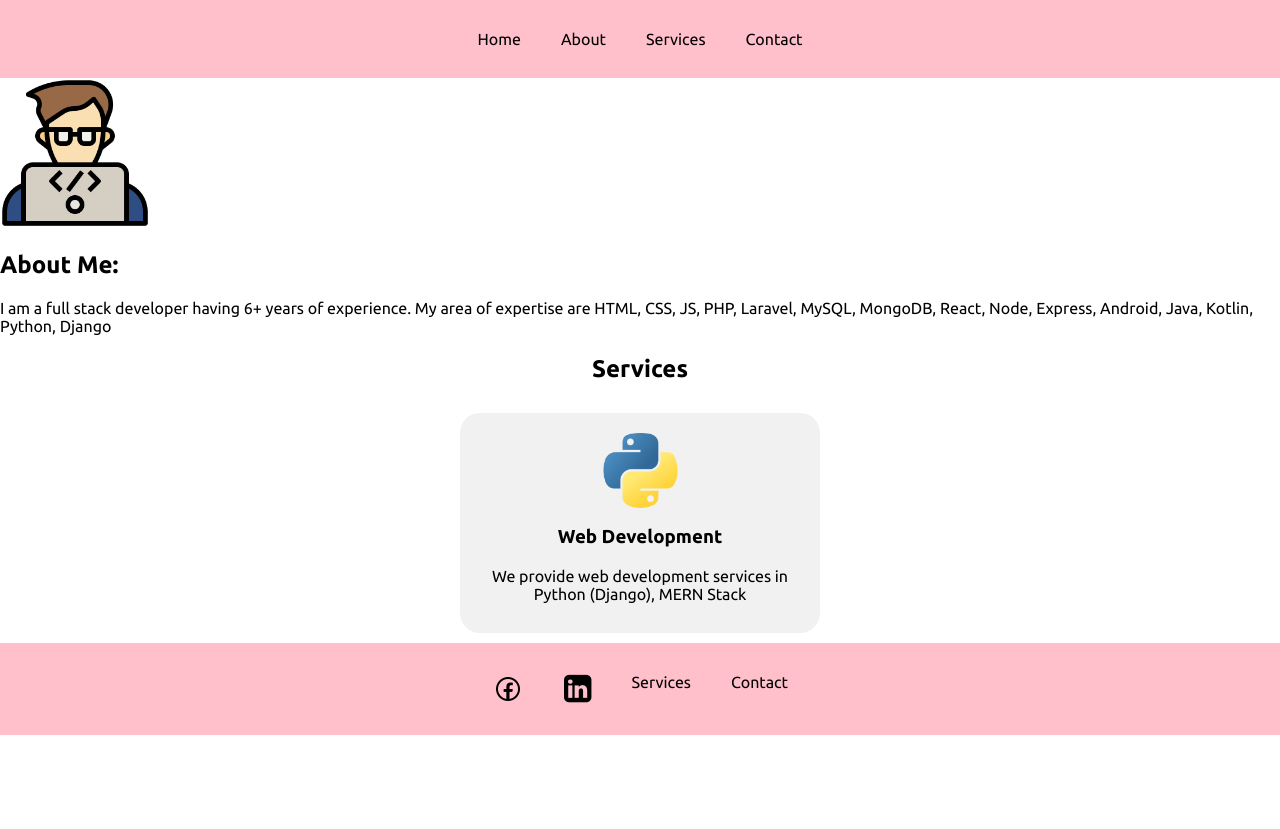
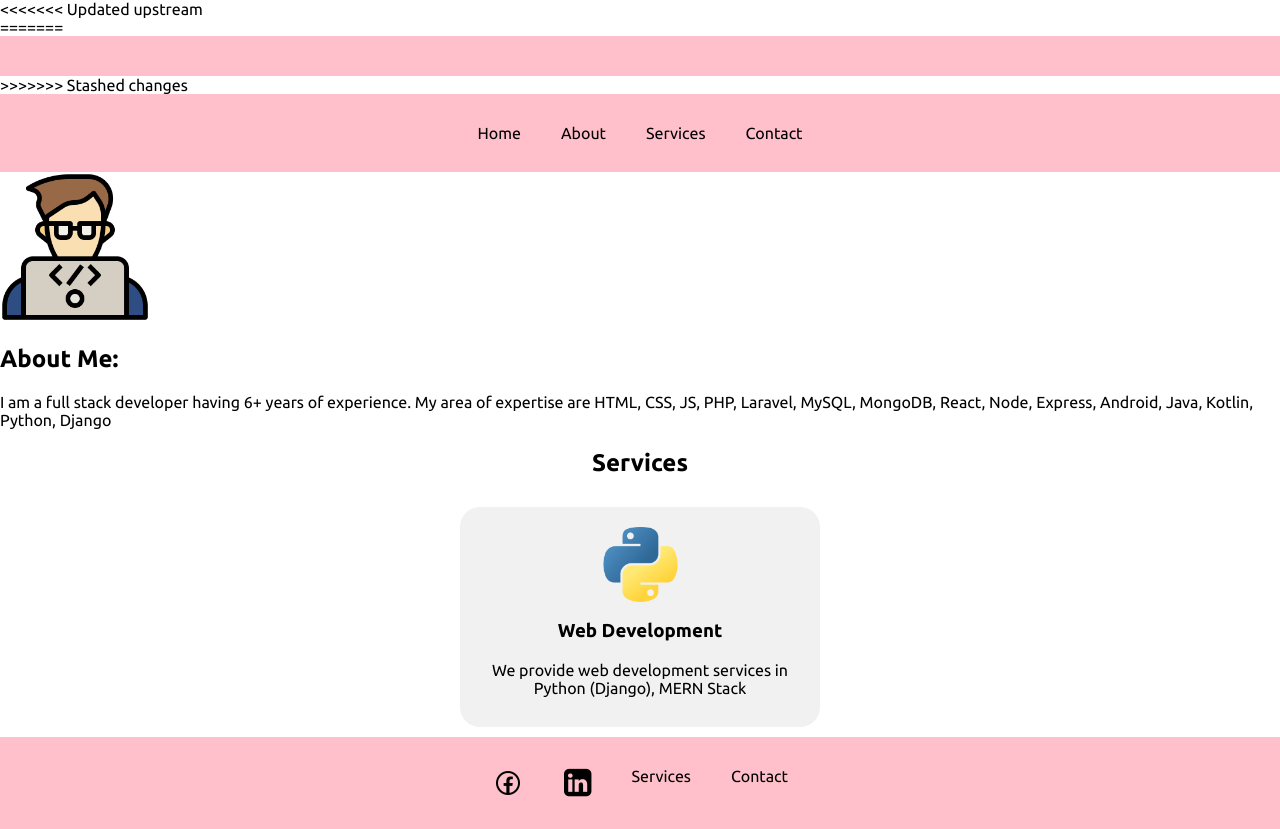
Before and after one commit to mahirishi/portfolio-python, a Django app: page /about/ in a window 1280 px wide. Before the commit the page ends 735 px from the top, so only its background shows below. Run offline with Django 5.2, Linux system fonts and the light colour scheme.

Commit message:
Update base.html

```diff
--- a/portfolio/templates/portfolio/base.html
+++ b/portfolio/templates/portfolio/base.html
@@ -19,7 +19,19 @@
     <link href="https://fonts.googleapis.com/css2?family=Ubuntu:ital,wght@0,300;0,400;0,500;0,700;1,300;1,400;1,500;1,700&display=swap" rel="stylesheet">
   </head>
   <body>
+<<<<<<< Updated upstream
     <nav class="navbar">
+=======
+
+
+
+
+    <nav class="navbar"></nav>
+    <footer>
+
+    </footer>
+
+>>>>>>> Stashed changes
         <ul>
           <li><a href="{% url 'portfolio-home' %}">Home</a></li>
           <li><a href="{% url 'portfolio-about' %}">About</a></li>
```
